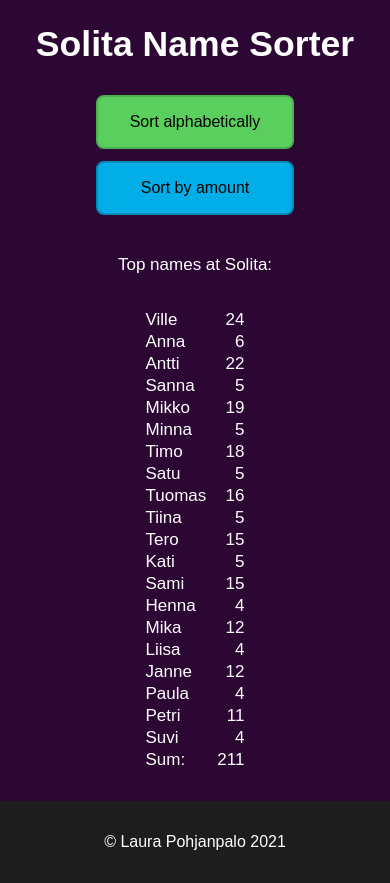
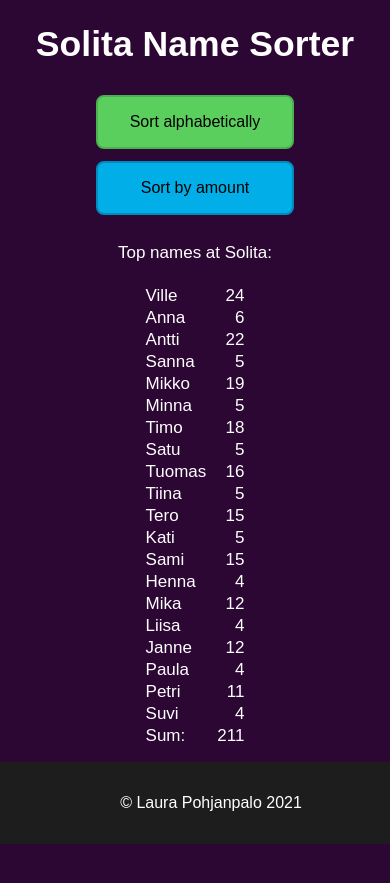
Before and after one commit to lapohjan/nimikone, a React (Create React App) app: page / in a window 390 px wide. After the commit the page ends 844 px from the top, so only its background shows below. Built offline with nearby package versions, Linux system fonts and the light colour scheme.

Commit message:
add more responsivenes to styles

```diff
--- a/src/App.css
+++ b/src/App.css
@@ -35,17 +35,18 @@ body {
   flex-direction: column;
   align-items: center;
   justify-content: center;
-  font-size: calc(10px + 1.8vmin);
+  font-size: 22px;
   color: #ffff;
   background: #2c0733;
+  margin-bottom: 40px;
 }
 
 .App-names {
-  padding-top: calc(10px + 1.8vmin);
-  padding-bottom: calc(10px + 1.8vmin);
+  padding-top: 5px;
+  padding-bottom: 5px;
   align-items: center;
   justify-content: center;
-  font-size: calc(10px + 1.8vmin);
+  font-size: 22px;
   color: #ffff;
   background: #2c0733;
 }
@@ -64,9 +65,12 @@ body {
   }
 }
 
-@media only screen and (min-width: 700px) {
+@media only screen and (max-width: 400px) {
   .App-main {
-    font-size: calc(10px + 1.4vmin);
+    font-size: 17px;
+  }
+  .App-names {
+    font-size: 17px;
   }
 }
 
@@ -127,11 +131,14 @@ button {
   height: 50px;
 }
 
-.App-footer{
+.App-footer {
+  display: block;
   background:#1d1d1d;
   color: #ffff;
   padding: 1rem;
-  margin-top: 30px;
   justify-content: center;
   align-items: center;
+  width: 100%;
+  position:fixed;
+  bottom:0;
 }
```
